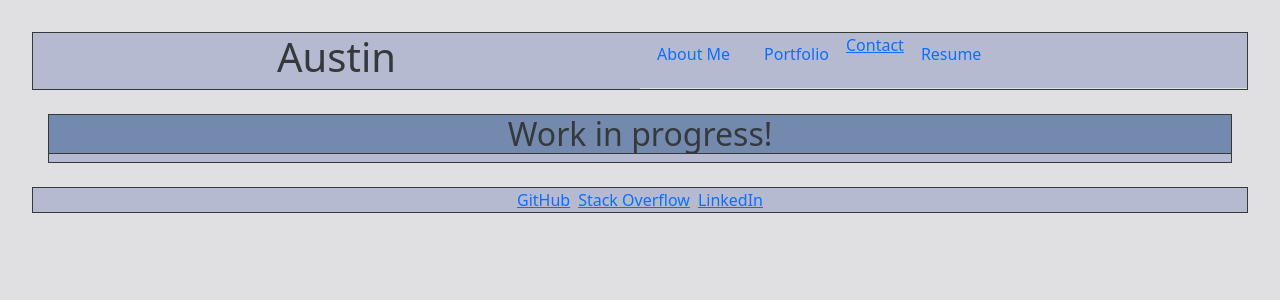
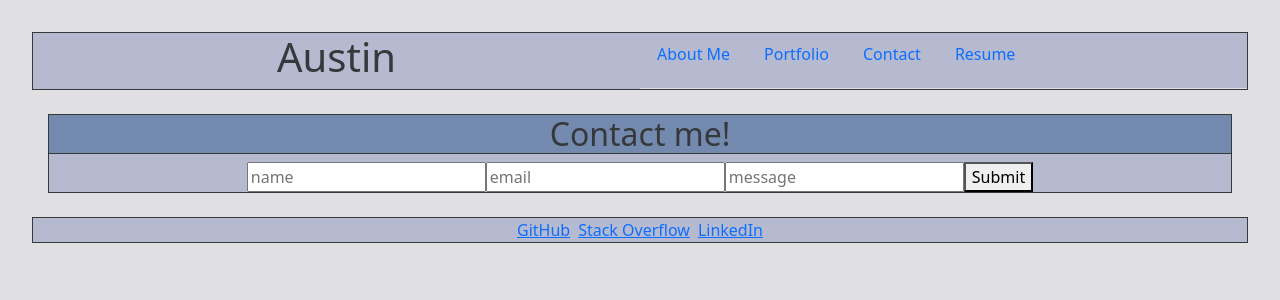
Before and after one commit to ammann64/portfolio-react-website, a React (Vite) app: page /Contact in a window 1280 px wide. Shown: the top 300 px of the page. Built offline with nearby package versions, Linux system fonts and the light colour scheme.

Commit message:
Created contact form with event handlers and error messages

```diff
--- a/src/components/NavTabs.jsx
+++ b/src/components/NavTabs.jsx
@@ -16,7 +16,7 @@
             <li className='nav-item'>
                 <Link
                     to="/Portfolio"
-                    className={currentPage === '/Portfolio' ? 'nav-link-active' : 'nav-link'}
+                    className={currentPage === '/portfolio' ? 'nav-link-active' : 'nav-link'}
                 >
                     Portfolio
                 </Link>
@@ -24,7 +24,7 @@
             <li className='nav-item'>
                 <Link
                     to="/Contact"
-                    className={currentPage === '/Contact' ? 'nav-link-active' : 'nav-link'}
+                    className={currentPage === '/contact' ? 'nav-link-active' : 'nav-link'}
                 >
                     Contact
                 </Link>
@@ -32,7 +32,7 @@
             <li className='nav-item'>
                 <Link
                     to="/Resume"
-                    className={currentPage === '/Resume' ? 'nav-link-active' : 'nav-link'}
+                    className={currentPage === '/resume' ? 'nav-link-active' : 'nav-link'}
                 >
                     Resume
                 </Link>
--- a/src/pages/Contact.jsx
+++ b/src/pages/Contact.jsx
@@ -1,7 +1,86 @@
-export default function Contact() {
+import { useState } from 'react';
+import { validateEmail } from '../utils/helper';
+
+function Contact() {
+    const [name, setName] = useState('');
+    const [email, setEmail] = useState('');
+    const [message, setMessage] = useState('');
+    const [errorMessage, setErrorMessage] = useState('');
+
+    const handleInputChange = (e) => {
+        const { target } = e;
+        const inputType = target.name;
+        const inputValue = target.value;
+
+        if (inputType === 'name') {
+            setName(inputValue);
+        } else if (inputType === 'email') {
+            setEmail(inputValue);
+        } else {
+            setMessage(inputValue);
+        }
+    };
+
+    const handleElementBlur = (e) => {
+        const { target } = e;
+        const inputType = target.name;
+        const inputValue = target.value;
+
+        if (!inputValue) {
+            setErrorMessage(`Please enter a(n) ${inputType}.`);
+        }
+    };
+
+    const handleSubmit = (e) => {
+        e.preventDefault();
+
+        if (!validateEmail) {
+            setErrorMessage('Email is invalid.');
+            return;
+        }
+
+        setName('');
+        setEmail('');
+        setMessage('');
+    };
+
     return (
-        <>
-            <h2 className="page-title title">Work in progress!</h2>
-        </>
-    )
+        <div>
+            <h2 className="page-title title">Contact me!</h2>
+            <form className='form' onSubmit={handleSubmit}>
+                <input
+                  value={name}
+                  name='name'
+                  onChange={handleInputChange}
+                  onBlur={handleElementBlur}
+                  type='text'
+                  placeholder='name'
+                />
+                <input
+                  value={email}
+                  name='email'
+                  onChange={handleInputChange}
+                  onBlur={handleElementBlur}
+                  type='email'
+                  placeholder='email'
+                />
+                <input
+                  value={message}
+                  name='message'
+                  onChange={handleInputChange}
+                  onBlur={handleElementBlur}
+                  type='text'
+                  placeholder='message'
+                />
+                <button type='submit'>Submit</button>
+            </form>
+            {errorMessage && (
+                <div>
+                    <p className='error-text'>{errorMessage}</p>
+                </div>
+            )}
+        </div>
+    );
 }
+
+export default Contact;
--- /dev/null
+++ b/src/utils/helper.js
@@ -0,0 +1,4 @@
+export function validateEmail(email) {
+    const re = /^(([^<>()[\]\\.,;:\s@"]+(\.[^<>()[\]\\.,;:\s@"]+)*)|(".+"))@((\[[0-9]{1,3}\.[0-9]{1,3}\.[0-9]{1,3}\.[0-9]{1,3}\])|(([a-zA-Z\-0-9]+\.)+[a-zA-Z]{2,}))$/;
+    return re.test(String(email).toLowerCase());
+}
```
